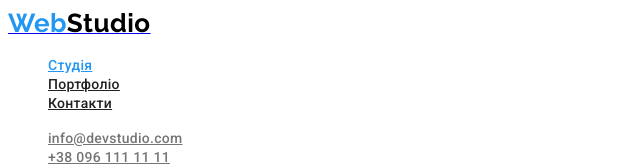
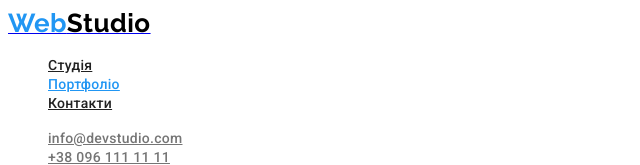
Before and after one commit to YakimovIgor/goit-markup-hw-02, a plain HTML site: page portfolio.html in a window 1280 px wide. Shown: the top 165 px of the page, without its empty margins (0-640 px from the left). Drawn offline with Linux system fonts and the light colour scheme.

Commit message:
повторные корректировки в header

```diff
--- a/css/styles.css
+++ b/css/styles.css
@@ -49,7 +49,7 @@ ul {
   font-size: 14px;
   line-height: 16px;
   letter-spacing: 0.02em;
-  color: var(--header-color);
+  color: #212121;
 }
 
 .contacts {
--- a/portfolio.html
+++ b/portfolio.html
@@ -21,8 +21,8 @@
         >
 
         <ul>
-          <li><a class="link current" href="./index.html">Студія</a></li>
-          <li><a class="link" href="./portfolio.html">Портфоліо</a></li>
+          <li><a class="link" href="./index.html">Студія</a></li>
+          <li><a class="link current" href="./portfolio.html">Портфоліо</a></li>
           <li><a class="link" href="#">Контакти</a></li>
         </ul>
       </nav>
```
